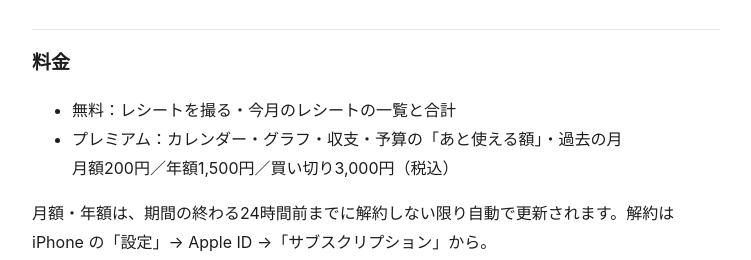
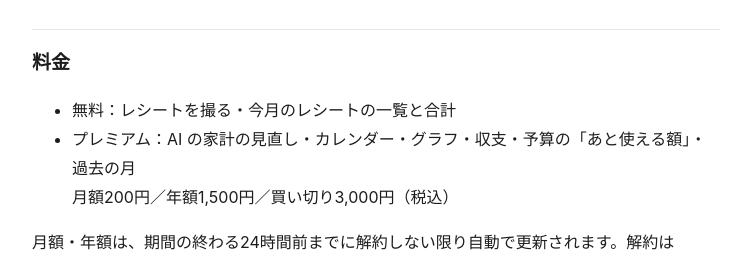
Before and after one commit to hey-show123/kakeibo-camera, a plain HTML site: page docs/index.html in a window 1280 px wide. Shown: the part 1021-1281 px from the top of the page, without its empty margins (264-1015 px from the left). Drawn offline with Linux system fonts and the light colour scheme.

Commit message:
プレミアムに AI の家計の見直しを書き足す

```diff
--- a/docs/index.html
+++ b/docs/index.html
@@ -35,7 +35,7 @@
 <h2>料金</h2>
 <ul>
 <li>無料：レシートを撮る・今月のレシートの一覧と合計</li>
-<li>プレミアム：カレンダー・グラフ・収支・予算の「あと使える額」・過去の月<br>月額200円／年額1,500円／買い切り3,000円（税込）</li>
+<li>プレミアム：AI の家計の見直し・カレンダー・グラフ・収支・予算の「あと使える額」・過去の月<br>月額200円／年額1,500円／買い切り3,000円（税込）</li>
 </ul>
 <p>月額・年額は、期間の終わる24時間前までに解約しない限り自動で更新されます。解約は iPhone の「設定」→ Apple ID →「サブスクリプション」から。</p>
 
```
Also changed, not shown: docs/terms.html (+1 -1 lines).
